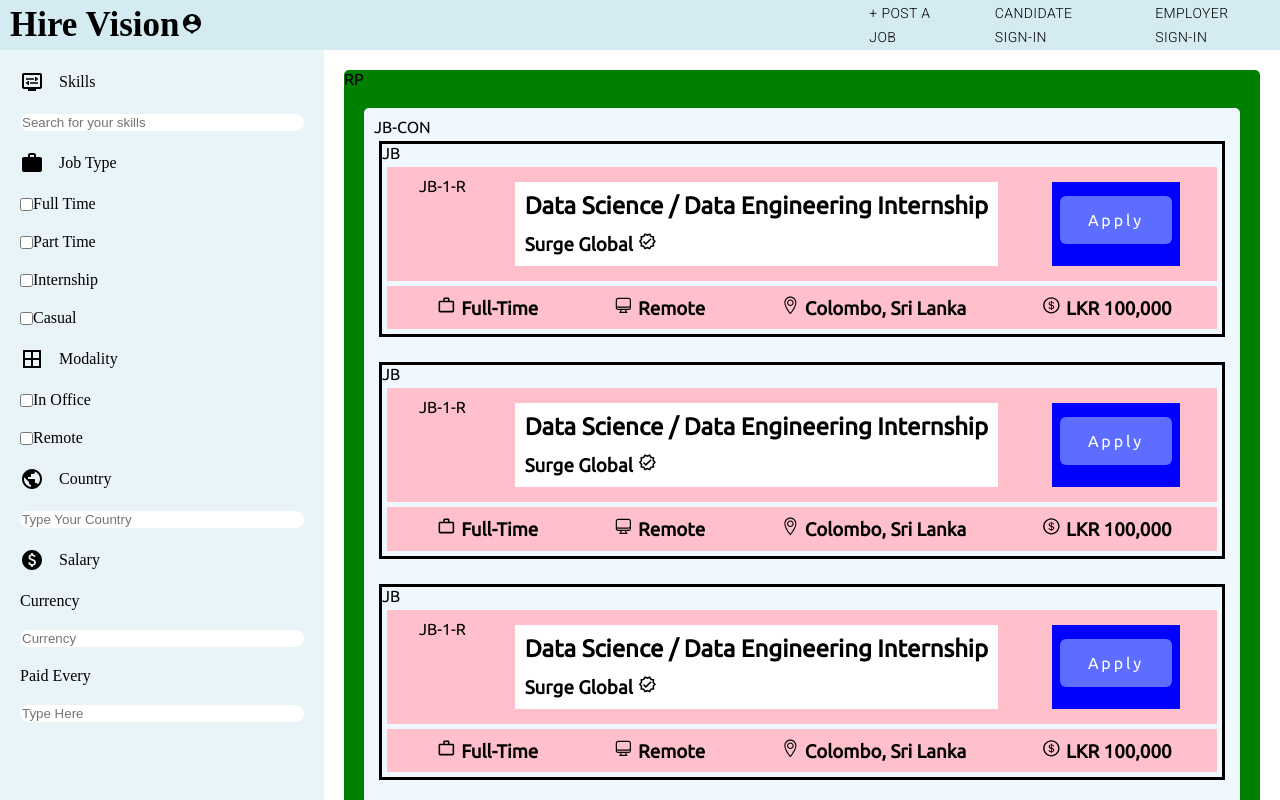
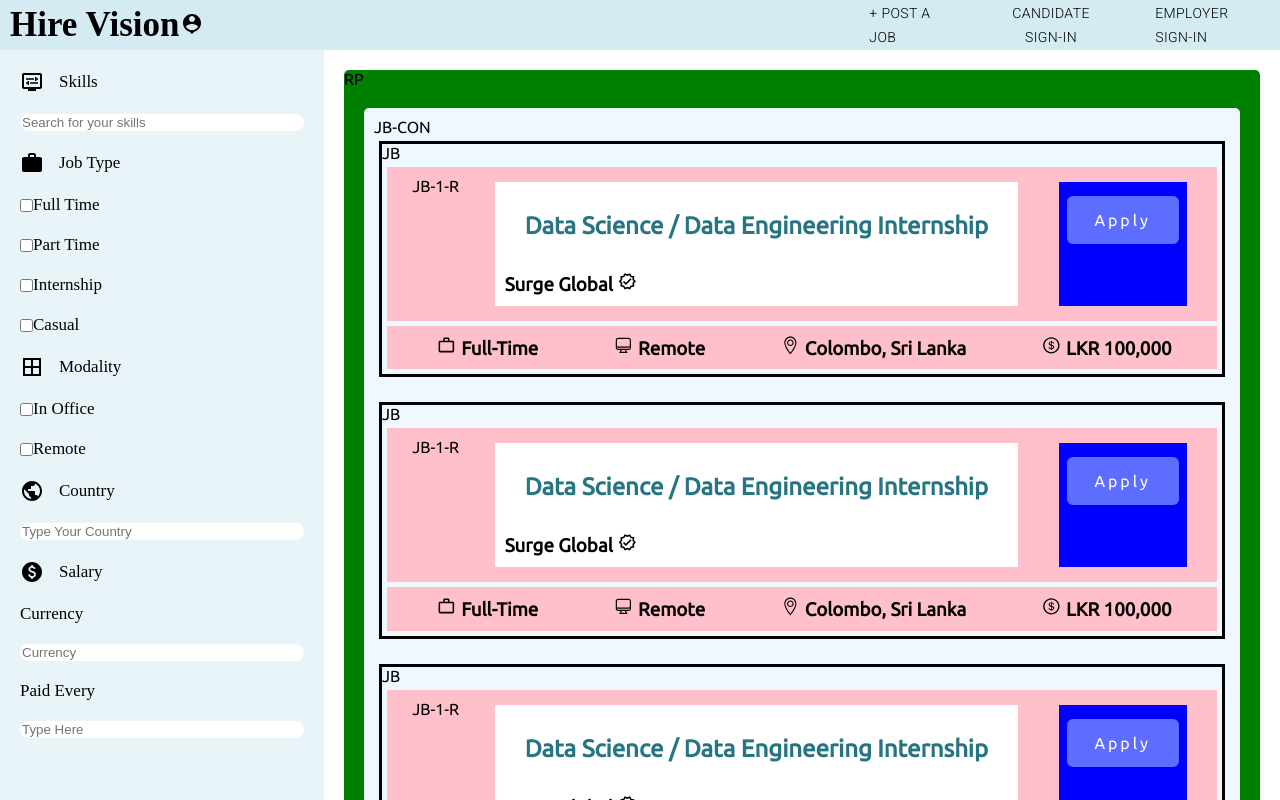
Before and after one commit to dilauow/loopsSDGP, a React (Create React App) app in the folder frontend/: page / in a window 1280 px wide. Shown: the top 800 px of the page. Built offline with nearby package versions, Linux system fonts and the light colour scheme.

Commit message:
Link the Login page & Made some small changes.

```diff
--- a/frontend/package.json
+++ b/frontend/package.json
@@ -13,6 +13,7 @@
     "react": "^18.2.0",
     "react-dom": "^18.2.0",
     "react-icons": "^4.8.0",
+    "react-router-dom": "^6.8.2",
     "react-scripts": "5.0.1",
     "web-vitals": "^2.1.4"
   },
--- a/frontend/src/App.js
+++ b/frontend/src/App.js
@@ -1,9 +1,14 @@
+import { Route, Routes } from "react-router-dom";
 import Home from "./pages/Home/Home";
+import Loginpage from "./pages/login/login"
 
 function App() {
   return (
     <div className="App">
-      <Home/>
+      <Routes>
+        <Route path="/" element={<Home/>}/>
+        <Route path="/loginpage" element={<Loginpage/>}/>
+      </Routes>
     </div>
   );
 }
--- a/frontend/src/components/Leftpane/leftpane.css
+++ b/frontend/src/components/Leftpane/leftpane.css
@@ -18,6 +18,7 @@
     display: flex;
     align-items: center;
     margin-bottom: 20px;
+    color: black;
 }
 
 .leftPaneMenuIcon{
@@ -39,4 +40,13 @@
     display: flex;
     align-items: center;
     margin-right: 10px;
+    color: black;
 }
+
+.leftPaneMenuText{
+    color: black;
+}
+
+.moneyitem{
+    color: black;
+}
--- a/frontend/src/components/Leftpane/leftpane.js
+++ b/frontend/src/components/Leftpane/leftpane.js
@@ -67,13 +67,13 @@
           <span className='leftPaneMenuText'>Salary</span>
         </li>
         <li className="leftPainMenuItem">
-          <span>Currency</span>
+          <span className='moneyitem'>Currency</span>
         </li>
         <li className="leftPainMenuItem">
           <input placeholder='Currency' className="searchInput" />
         </li>
         <li className="leftPainMenuItem">
-          <span>Paid Every</span>
+          <span className='moneyitem'>Paid Every</span>
         </li>
         <li className="leftPainMenuItem">
           <input placeholder='Type Here' className="searchInput" />
--- a/frontend/src/components/Navigation/NavBar.js
+++ b/frontend/src/components/Navigation/NavBar.js
@@ -3,8 +3,15 @@
 import Stack from '@mui/material/Stack';
 import PersonPinIcon from '@mui/icons-material/PersonPin';
 import "./navBar.css"
+import { useNavigate } from 'react-router-dom';
 
 export default function NavBar() {
+    const navigate = useNavigate();
+
+    function handleclick(){
+        navigate("/loginpage")
+    }
+
   return (
     <div className="navBarBox">
         <div className="navBarLeft">
@@ -17,7 +24,7 @@
             <div className="navBarLinks">
                 <Stack direction="row" spacing={2}>
                     <Button className='bt1' variant='PostaJob' href='#contained-buttons'>+ Post a job</Button>
-                    <Button className='bt2' variant='Candidate' href='#contained-buttons'>Candidate Sign-in</Button>
+                    <Button className='bt2' variant='Candidate' onClick={handleclick}>Candidate Sign-in</Button>
                     <Button className='bt3' variant='Employer' href='#contained-buttons'>Employer Sign-in</Button>
                 </Stack>
             </div>
--- a/frontend/src/components/Navigation/navBar.css
+++ b/frontend/src/components/Navigation/navBar.css
@@ -30,4 +30,5 @@
     font-size: 35px;
     margin-left: 10px;
     font-weight: bold;
+    color: black;
 }
--- a/frontend/src/index.js
+++ b/frontend/src/index.js
@@ -1,11 +1,14 @@
 import React from 'react';
 import ReactDOM from 'react-dom/client';
+import {BrowserRouter} from 'react-router-dom';
 import App from './App';
 
 const root = ReactDOM.createRoot(document.getElementById('root'));
 root.render(
   <React.StrictMode>
-    <App />
+    <BrowserRouter>
+      <App />
+    </BrowserRouter>
   </React.StrictMode>
 );
 
--- a/frontend/src/pages/login/login.js
+++ b/frontend/src/pages/login/login.js
@@ -4,7 +4,8 @@
 export default function login() {
   return (
     <div>loginpage
-    <h2>Login Page</h2><br></br>
+    <h2>Login Page</h2>
+    <br></br>
     <div className='login'>
       <form id='login'method='get' action='login.php'>
         <label><b>User Name</b></label>
@@ -17,7 +18,7 @@
         <input type="checkbox" id='check'></input>
         <span>Remember me</span>
         <br></br>
-        Forgot <a href='#'>Password</a>
+        Forgot <a href='#contained'>Password</a>
       </form>
     </div>
   </div>
```
Also changed, not shown: 1 other file (tests, documents, lock files or other folders).
